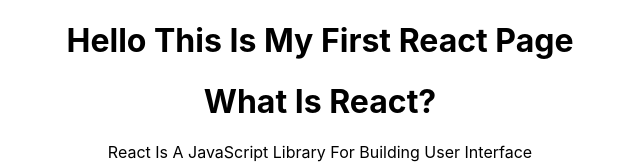
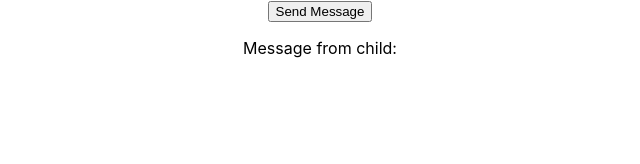
Before and after one commit to ksesikumar/react-demo-app, a React (Create React App) app: page / in a window 1280 px wide. Shown: the top 164 px of the page, without its empty margins (320-960 px from the left). Built offline with nearby package versions, Linux system fonts and the light colour scheme.

Commit message:
Add SetState Example Using Class

```diff
--- a/src/App.js
+++ b/src/App.js
@@ -8,11 +8,14 @@ import FunctionComponentDemo from './FunctionComponentDemo';
 import PropsFunDemo from './PropsFunDemo';
 import PropsClassDemo from './PropsClassDemo';
 import ProductPage from './ProductPage';
+import SetStateParent from './Components/SetStateParent';
+
+
 
 function App() {
   return (
     <div className="App">
-
+      {/*
       <h1>Hello This Is My First React Page</h1>
       <Overview></Overview>
       <Greet param="MRV Tach"></Greet>
@@ -25,6 +28,8 @@ function App() {
       <PropsFunDemo name="Sesi"></PropsFunDemo>
       <PropsClassDemo rollNumber="MRV02305"></PropsClassDemo>
       <ProductPage></ProductPage>
+      */}
+      <SetStateParent></SetStateParent>
     </div>
   );
 }
--- /dev/null
+++ b/src/ChildComponent.js
@@ -0,0 +1,14 @@
+import React from "react";
+class ChildComponent extends React.Component {
+    sendMessage = () => {
+        this.props.onMessage('Hello from Child!');
+    }
+
+    render() {
+        return (
+            <button onClick={this.sendMessage}>Send Message</button>
+        );
+    }
+}
+
+export default ChildComponent;
--- /dev/null
+++ b/src/Components/SetStateParent.js
@@ -0,0 +1,28 @@
+import React from "react";
+import ChildComponent from "../ChildComponent";
+
+class SetSatetParent extends React.Component {
+    constructor(props) {
+        super(props)
+        this.state = {
+            message: " "
+        };
+    }
+
+    handleMessage = (msg) => {
+        this.setState({ message: msg })
+
+    }
+
+    render() {
+        return (
+            <div>
+                <ChildComponent onMessage={this.handleMessage} />
+                <p>Message from child: {this.state.message}</p>
+            </div>
+
+        );
+    }
+}
+
+export default SetSatetParent;
```
Also changed, not shown: src/Components/SetStateChild.js (added, +15 -0 lines).
